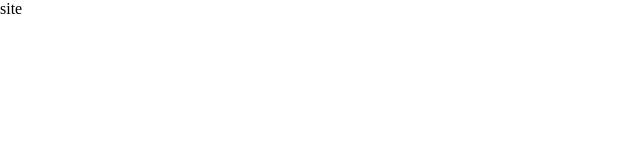
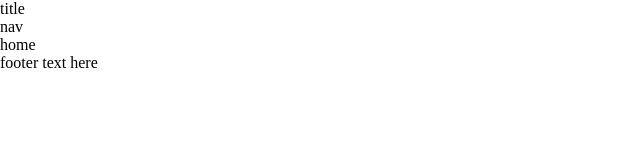
Before and after one commit to seanstephenbrian/artist-website, a Next.js app in the folder client/: page / in a window 1280 px wide. Shown: the top 160 px of the page, without its empty margins (0-640 px from the left). Built offline with nearby package versions, Linux system fonts and the light colour scheme.

Commit message:
create basic components w filler text

```diff
--- a/client/src/app/layout.js
+++ b/client/src/app/layout.js
@@ -1,4 +1,7 @@
-import './globals.css'
+import Header from '../components/Header';
+import Footer from '../components/Footer';
+
+import './globals.css';
 
 export const metadata = {
     title: 'artist website',
@@ -9,7 +12,11 @@ export default function RootLayout({ children }) {
     return (
         <html lang="en">
             <body>
-                {children}
+                <Header />
+                <main>
+                    {children}
+                </main>
+                <Footer />
             </body>
         </html>
     )
--- a/client/src/app/page.js
+++ b/client/src/app/page.js
@@ -1,7 +1,9 @@
+import HomeContent from '../components/Home';
+
 export default function Home() {
     return (
         <main>
-            site
+            <HomeContent />
         </main>
     )
 }
--- /dev/null
+++ b/client/src/components/Footer.js
@@ -0,0 +1,7 @@
+export default function Footer() {
+    return (
+        <footer>
+            footer text here
+        </footer>
+    )
+}
--- /dev/null
+++ b/client/src/components/Header.js
@@ -0,0 +1,11 @@
+import Nav from '../components/Nav';
+import Title from '../components/Title';
+
+export default function Header() {
+    return (
+        <header>
+            <Title />
+            <Nav />
+        </header>
+    )
+}
--- /dev/null
+++ b/client/src/components/Home.js
@@ -0,0 +1,7 @@
+export default function Home() {
+    return (
+        <section>
+            home
+        </section>
+    )
+}
--- /dev/null
+++ b/client/src/components/Nav.js
@@ -0,0 +1,7 @@
+export default function Nav() {
+    return (
+        <nav>
+            nav
+        </nav>
+    )
+}
--- /dev/null
+++ b/client/src/components/Title.js
@@ -0,0 +1,7 @@
+export default function Title() {
+    return (
+        <section>
+            title
+        </section>
+    )
+}
```
